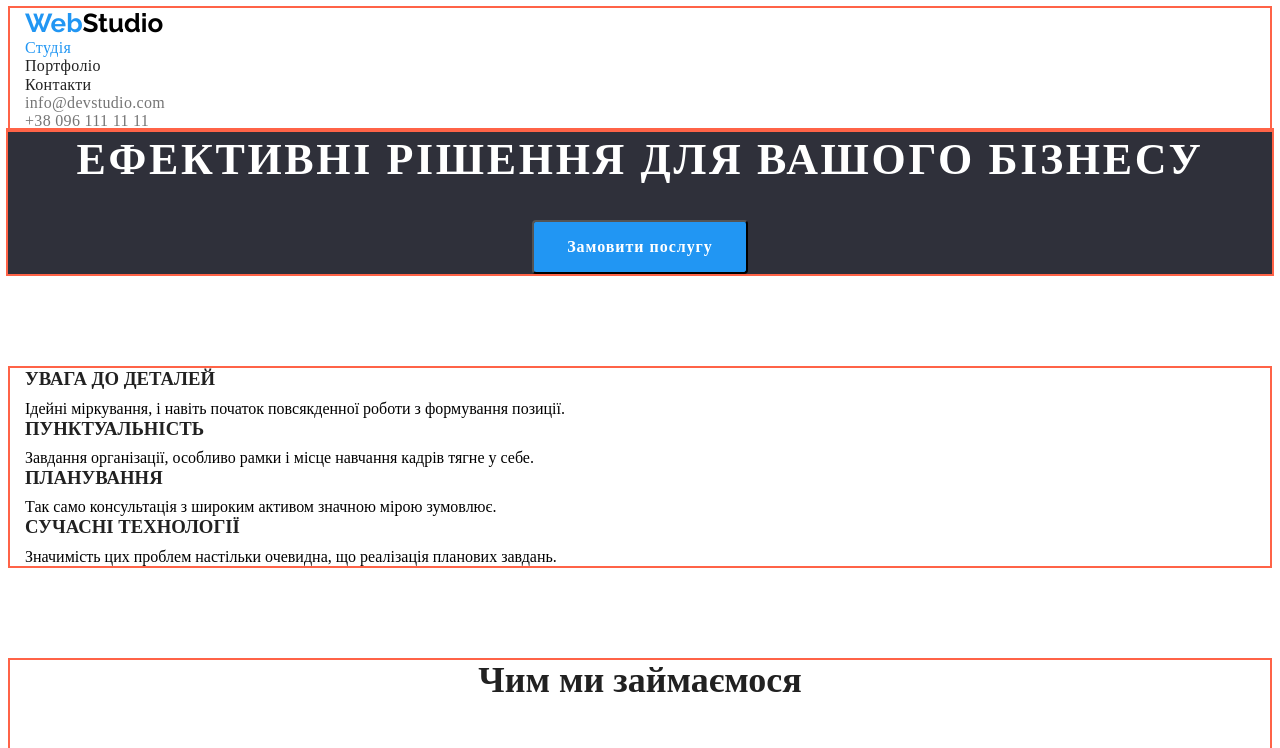
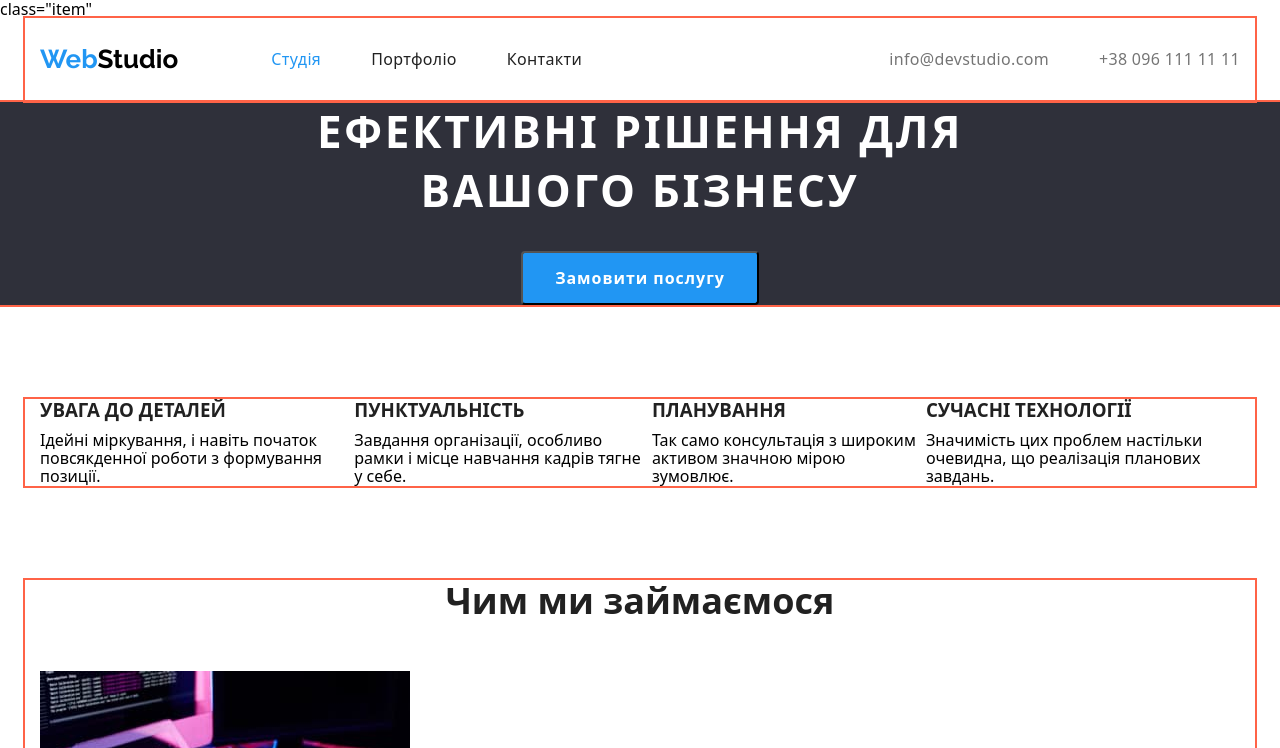
Before and after one commit to Whitelili/goit-markup-hw-03, a plain HTML site: page index.html in a window 1280 px wide. Shown: the top 748 px of the page. Drawn offline with nearby package versions, Linux system fonts and the light colour scheme.

Commit message:
update css add flex boxes

```diff
--- a/css/styles.css
+++ b/css/styles.css
@@ -37,7 +37,7 @@
 .body {
   background-color: var(--primary-bg-color);
   color: var(--primary-text-color);
-  font-family: 'Roboto', sans-serif;
+  font-family: "Roboto", sans-serif;
   font-size: 14px;
   line-height: 1.71;
   letter-spacing: 0.03em;
@@ -56,7 +56,6 @@ img{
 .link {
   text-decoration: none;
   font-style: normal;
-  display:inline-block
 }
 .visually-hidden {
   position: absolute;
@@ -75,7 +74,7 @@ img{
 .logo {
   color: var(--accent-color);
 
-  font-family: 'Raleway', sans-serif;
+  font-family: "Raleway", sans-serif;
   font-weight: 700;
   font-size: 26px;
   line-height: 1.2;
@@ -96,13 +95,38 @@ img{
 
   outline: 2px solid tomato;
 }
+/* header */
+.header{
+  border-bottom: 1px solid #ECECEC;;
+}
+/* main-nav */
+.main-nav,
+.navigation{
+  display:flex;
+  align-items: center;
+}
+
 /* site nav */
+.site-nav{
+  display:flex;
+  margin-left: 93px;
+}
+
+.site-nav .item:not(:last-child){
+  margin-right: 50px;
+}
+/* site nav link*/
 .site-nav .link {
   color: var(--title-text-color);
+
 }
 
 .site-nav .link,
 .auth-nav .link {
+  display:block;
+  padding-top: 32px;
+    padding-bottom: 32px;
+
   font-weight: 500;
   line-height: 1.14;
   letter-spacing: 0.02em;
@@ -117,6 +141,15 @@ img{
 .site-nav .link.current {
   color: var(--accent-color);
 }
+
+/* auth nav */
+.auth-nav{
+  display:flex;
+  margin-left: auto;
+}
+.auth-nav .item:not(:last-child){
+  margin-right: 50px;
+}
 .auth-nav .link {
   color: var(--primary-text-color);
 }
@@ -129,7 +162,11 @@ img{
   outline: 2px solid tomato;
 }
 .hero-title {
+  margin:auto;
   margin-bottom: 30px;
+  max-width:700px;
+
+
   color: var(--primary-white-color);
 
   font-weight: 900;
@@ -178,6 +215,13 @@ padding-bottom: 94px;
 }
 
 /* advantages */
+.advantage-list{
+  display:flex;
+}
+.advantage-list .item{
+  max-width:270 px;
+  justify-content: space-between;
+}
 .advantage-list .title {
   margin-bottom:10px;
 
@@ -219,6 +263,7 @@ background-color: var(--secondary-bg-color);
 }
 
 .footer-page .logo{
+  display:inline-block;
   margin-bottom: 20px;
 }
 
--- a/index.html
+++ b/index.html
@@ -5,36 +5,35 @@
     <meta http-equiv="X-UA-Compatible" content="IE=edge" />
     <meta name="viewport" content="width=device-width, initial-scale=1.0" />
     <title>Web Studio</title>
-    <link rel="preconnect" href="https://fonts.googleapis.com" />
-    <link rel="preconnect" href="https://fonts.gstatic.com" crossorigin />
-    <link
-      href="https://fonts.googleapis.com/css2?family=Raleway:wght@700&family=Roboto:wght@400;500;700;900&display=swap"
-      rel="stylesheet"
-    />
+    <link rel="preconnect" href="https://fonts.googleapis.com"/>
+    <link rel="preconnect" href="https://fonts.gstatic.com" crossorigin/>
+    <link href="https://fonts.googleapis.com/css2?family=Raleway:wght@700&family=Roboto:wght@400;500;700;900&display=swap"
+      rel="stylesheet"/>
+    <link rel="stylesheet" href="https://cdnjs.cloudflare.com/ajax/libs/modern-normalize/1.1.0/modern-normalize.min.css" />
     <link rel="stylesheet" href="./css/styles.css" />
   </head>
   <body>
-    <header class="header">
-      <div class="container">
-        <nav>
+    <header class="header"> class="item"
+      <div class="container main-nav">
+        <nav class="navigation">
         <a href="./index.html" class="logo link">Web<span class="logo-black">Studio</span></a>
         <ul class="site-nav list">
-          <li>
+          <li class="item">
             <a href="./index.html" class="link current">Студія</a>
           </li>
-          <li>
+          <li class="item">
             <a href="./portfolio.html" class="link">Портфоліо</a>
           </li>
-          <li>
+          <li class="item">
             <a href="" class="link">Контакти</a>
           </li>
         </ul>
       </nav>
       <ul class="auth-nav list">
-        <li>
+        <li class="item">
           <a href="mailto:info@devstudio.com" class="link">info@devstudio.com</a>
         </li>
-        <li>
+        <li class="item">
           <a href="tel:+380961111111" class="link">+38 096 111 11 11</a>
         </li>
       </ul>
@@ -51,23 +50,23 @@
         <div class="container">
           <h2 class="visually-hidden">Переваги</h2>
           <ul class="advantage-list list">
-            <li>
+            <li class="item">
               <h3 class="title">УВАГА ДО ДЕТАЛЕЙ</h3>
               <p class="text">
                 Ідейні міркування, і навіть початок повсякденної роботи з формування позиції.
               </p>
             </li>
-            <li>
+            <li class="item">
               <h3 class="title">ПУНКТУАЛЬНІСТЬ</h3>
               <p class="text">
                 Завдання організації, особливо рамки і місце навчання кадрів тягне у себе.
               </p>
             </li>
-            <li>
+            <li class="item">
               <h3 class="title">ПЛАНУВАННЯ</h3>
               <p class="text">Так само консультація з широким активом значною мірою зумовлює.</p>
             </li>
-            <li>
+            <li class="item">
               <h3 class="title">СУЧАСНІ ТЕХНОЛОГІЇ</h3>
               <p class="text">
                 Значимість цих проблем настільки очевидна, що реалізація планових завдань.
```
